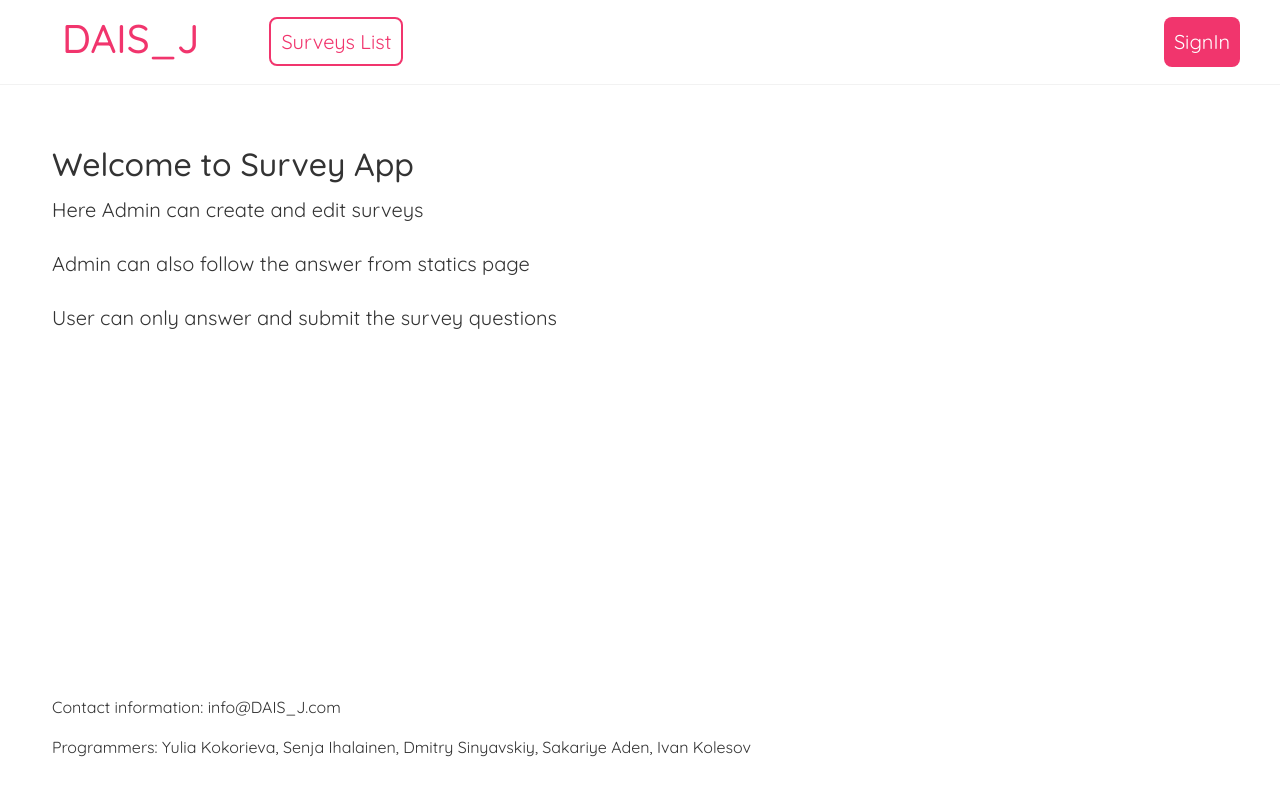
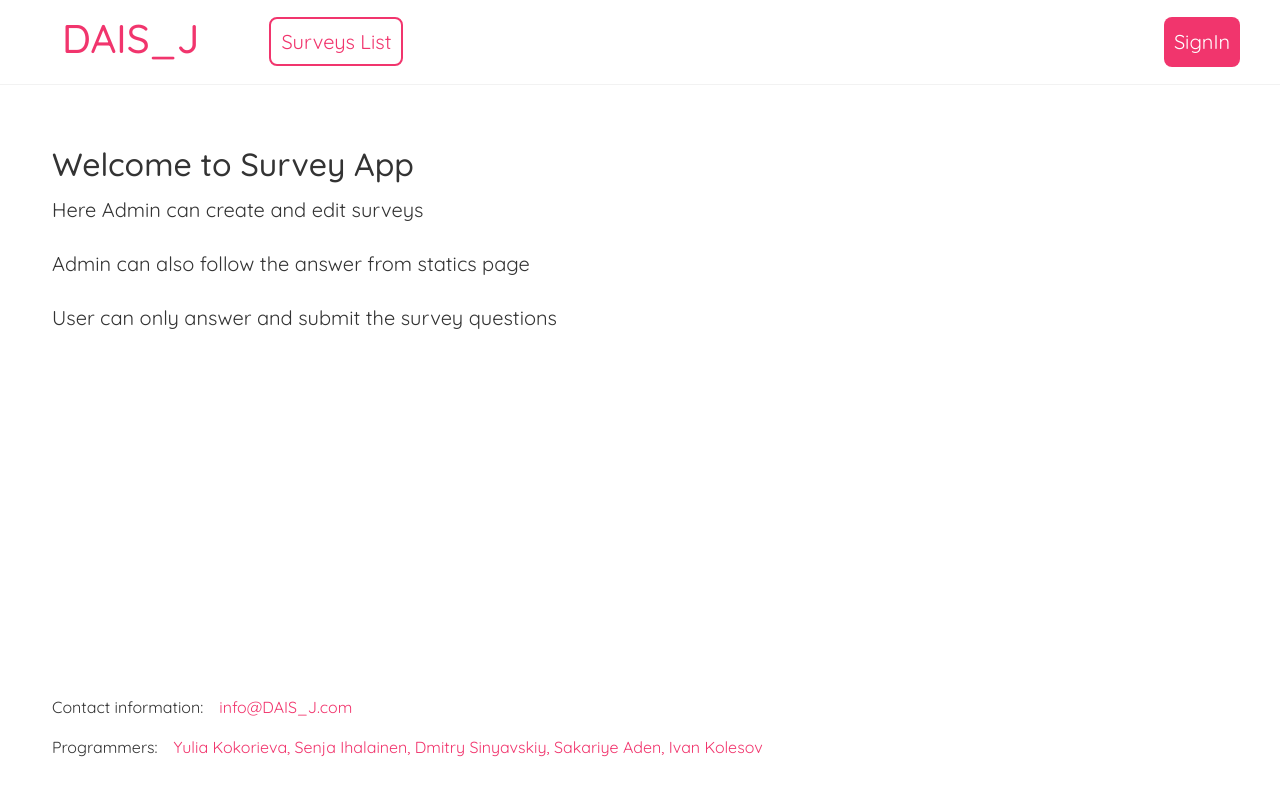
Before and after one commit to evanvvav/Team-DAIS_J-FrontEnd, a React (Create React App) app: page / in a window 1280 px wide. Shown: the top 796 px of the page. Built offline with nearby package versions, Linux system fonts and the light colour scheme.

Commit message:
12.12 small css changes

```diff
--- a/src/components/HomePage.js
+++ b/src/components/HomePage.js
@@ -10,8 +10,10 @@ const HomePage = () => {
                 <p>User can only answer and submit the survey questions</p>
             </div>
             <div className="home-contacts">
-                <p> Contact information: info@DAIS_J.com</p>
-                <p> Programmers: Yulia Kokorieva, Senja Ihalainen, Dmitry Sinyavskiy, Sakariye Aden, Ivan Kolesov</p>
+                <div><p> Contact information:
+                    <span className="contacts-text">info@DAIS_J.com</span></p></div>
+                <div><p> Programmers:
+                    <span className="contacts-text">Yulia Kokorieva, Senja Ihalainen, Dmitry Sinyavskiy, Sakariye Aden, Ivan Kolesov</span></p></div>
             </div>
 
         </div>
--- a/src/index.css
+++ b/src/index.css
@@ -52,8 +52,14 @@
   padding: 0.25rem 0rem;
 }
 .home-contacts{
-position: absolute;
-bottom: 25px;
+  position: absolute;
+  bottom: 25px;
+  display: block;
+}
+
+.contacts-text{
+  color: #f1356d;
+  padding-left: 1rem;
 }
 
 /* survey previews / list */
@@ -117,9 +123,6 @@ bottom: 25px;
   cursor: pointer;
 }
 
-/* survey details page */
-/* '
-' */
 
 
 
```
